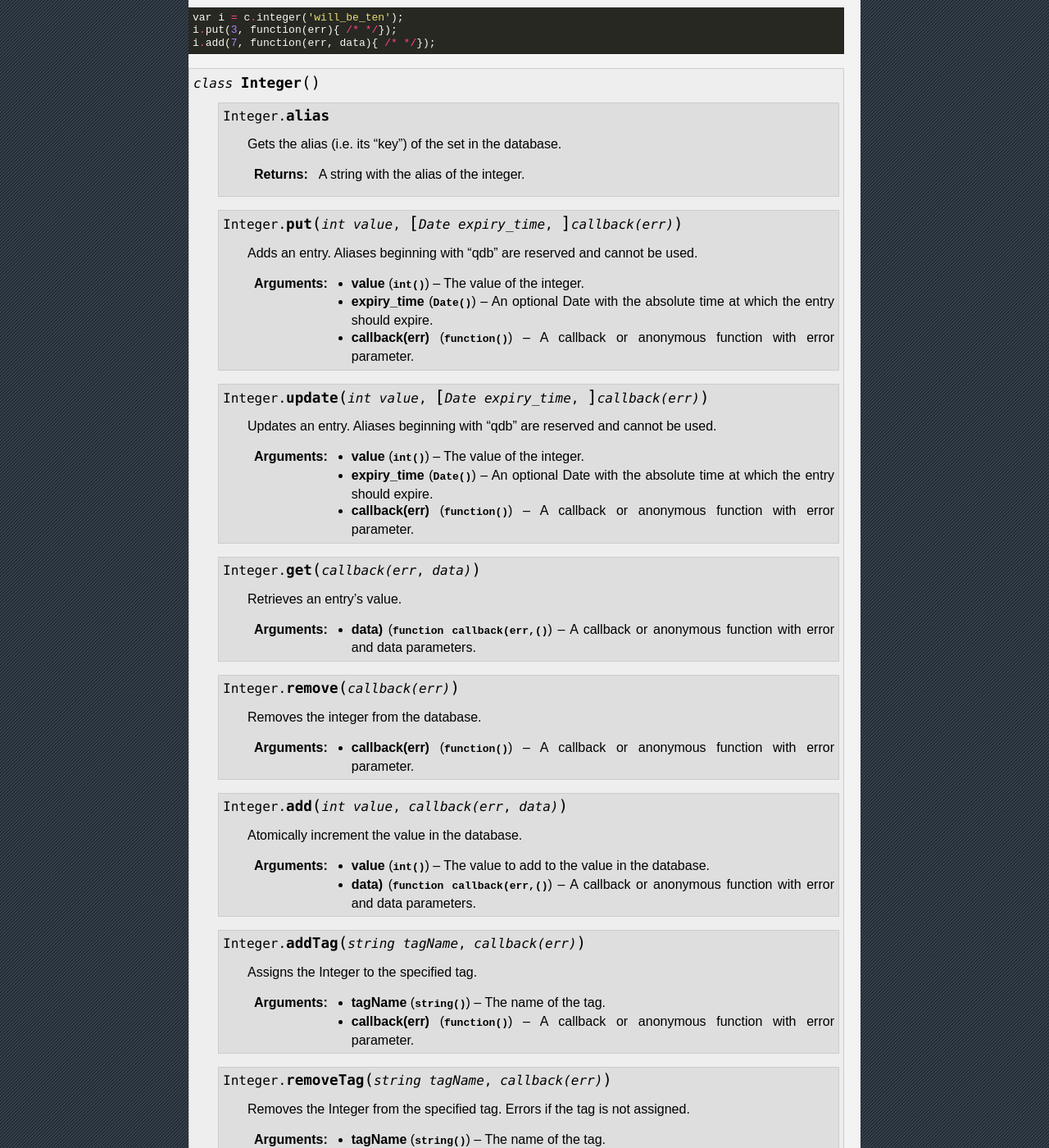
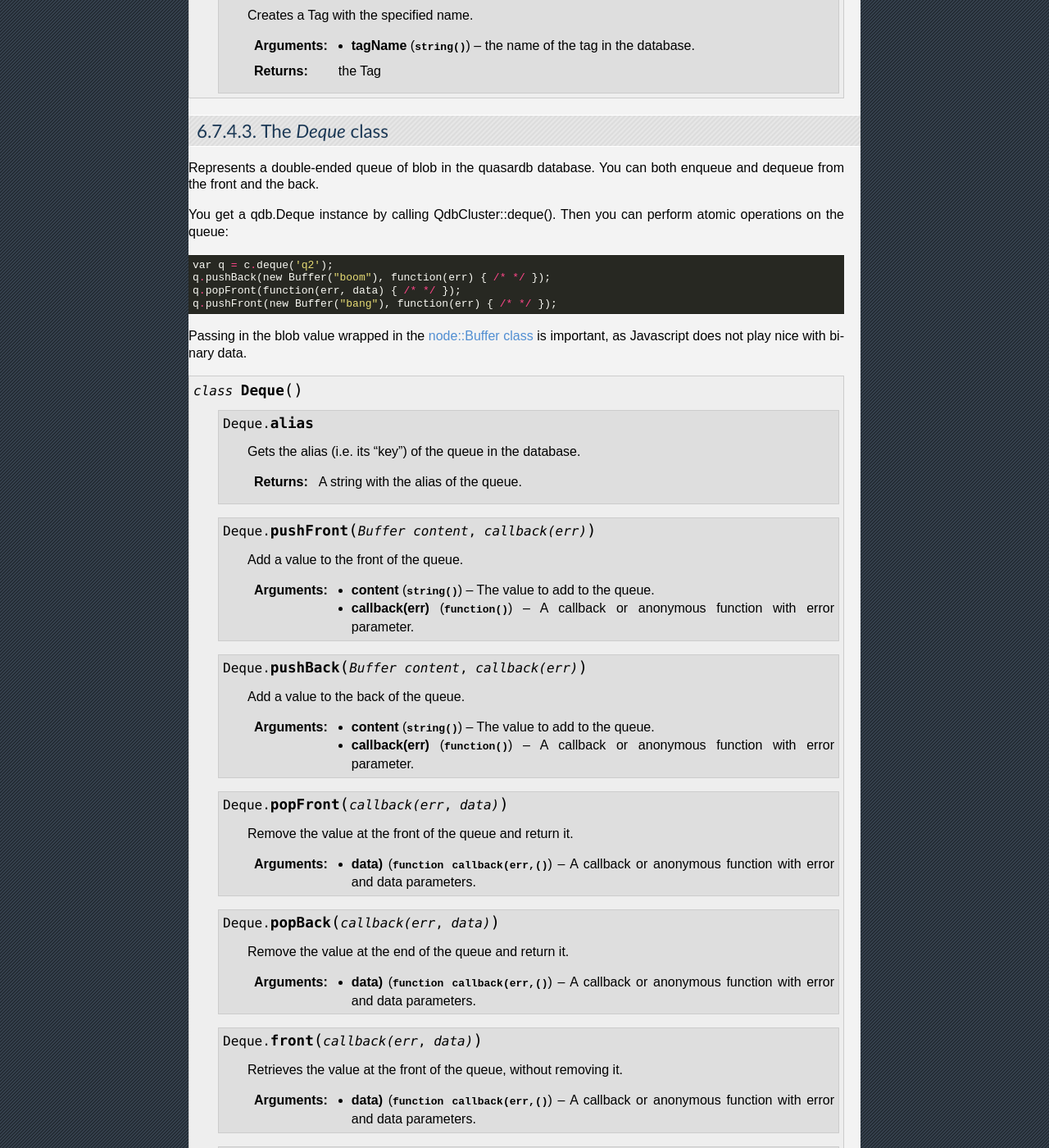
Before and after one commit to iltommi/qdb-documentation, a Sphinx documentation site: the page built from source/api/nodejs.rst, in a window 1280 px wide and 1400 px high, scrolled down 6379 px. Shown: the whole window at 82% size. Built offline with Sphinx 7.4.7, drawn with Linux system fonts in a browser that asks for light colours; some of the changed text lies outside the part shown.

```diff
--- a/source/api/nodejs.rst
+++ b/source/api/nodejs.rst
@@ -269,105 +280,6 @@ Example::
 
       :param string tagName: the name of the tag in the database.
       :returns: the Tag
-
-The `Integer` class
-^^^^^^^^^^^^^^^^^^^
-
-Represents an signed 64-bit integer in a quasardb database.
-
-You get a qdb.Integer instance by calling cluster.integer(). Then you can perform atomic operations on the integer::
-
-    var i = c.integer('will_be_ten');
-    i.put(3, function(err){ /* */});
-    i.add(7, function(err, data){ /* */});
-
-.. js:class:: Integer
-
-  .. js:attribute:: alias
-
-      Gets the alias (i.e. its "key") of the set in the database.
-
-      :returns: A string with the alias of the integer.
-
-  .. js:function:: put (int value, [Date expiry_time], callback(err))
-
-      Adds an entry. Aliases beginning with "qdb" are reserved and cannot be used.
-
-      :param int value: The value of the integer.
-      :param Date expiry_time: An optional Date with the absolute time at which the entry should expire.
-      :param function callback(err): A callback or anonymous function with error parameter.
-
-  .. js:function:: update (int value, [Date expiry_time], callback(err))
-
-      Updates an entry. Aliases beginning with "qdb" are reserved and cannot be used.
-
-      :param int value: The value of the integer.
-      :param Date expiry_time: An optional Date with the absolute time at which the entry should expire.
-      :param function callback(err): A callback or anonymous function with error parameter.
-
-  .. js:function:: get (callback(err, data))
-
-      Retrieves an entry's value.
-
-      :param function callback(err, data): A callback or anonymous function with error and data parameters.
-
-  .. js:function:: remove (callback(err))
-
-      Removes the integer from the database.
-
-      :param function callback(err): A callback or anonymous function with error parameter.
-
-  .. js:function:: add (int value, callback(err, data))
-
-      Atomically increment the value in the database.
-
-      :param int value: The value to add to the value in the database.
-      :param function callback(err, data): A callback or anonymous function with error and data parameters.
-
-  .. js:function:: addTag (string tagName, callback(err))
-
-      Assigns the Integer to the specified tag.
-
-      :param string tagName: The name of the tag.
-      :param function callback(err): A callback or anonymous function with error parameter.
-
-  .. js:function:: removeTag (string tagName, callback(err))
-
-      Removes the Integer from the specified tag. Errors if the tag is not assigned.
-
-      :param string tagName: The name of the tag.
-      :param function callback(err): A callback or anonymous function with error parameter.
-
-  .. js:function:: hasTag (string tagName, callback(err))
-
-      Determines if the Integer has the specified tag.
-
-      :param string tagName: The name of the tag.
-      :param function callback(err): A callback or anonymous function with error parameter.
-
-  .. js:function:: getTags (callback(err, tags))
-
-      Gets an array of tag objects associated with the Integer.
-
-      :param function callback(err, tags): A callback or anonymous function with error and array of tags parameters.
-
-  .. js:function:: expiresAt (Date expiry_time)
-
-      Sets the expiration time for the Integer at a given Date.
-
-      :param Date expiry_time: A Date at which the Integer expires.
-
-  .. js:function:: expiresFromNow (int seconds)
-
-      Sets the expiration time for the Integer as a number of seconds from call time.
-
-      :param int seconds: A number of seconds from call time at which the Integer expires.
-
-  .. js:function:: getExpiry ()
-
-      Gets the expiration time of the Integer. A return Date of Jan 1, 1970 means the Integer does not expire.
-
-      :returns: A Date object with the expiration time.
 
 
 The `Deque` class
```
Also changed, not shown: other parts of source/api/nodejs.rst (+163 -0 lines).
